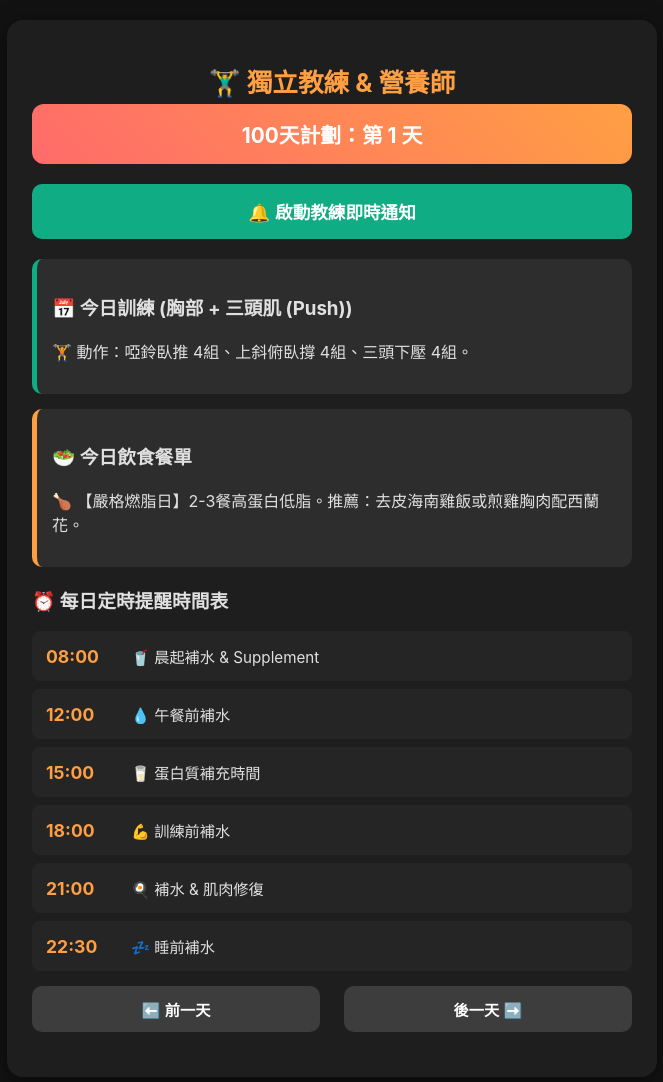
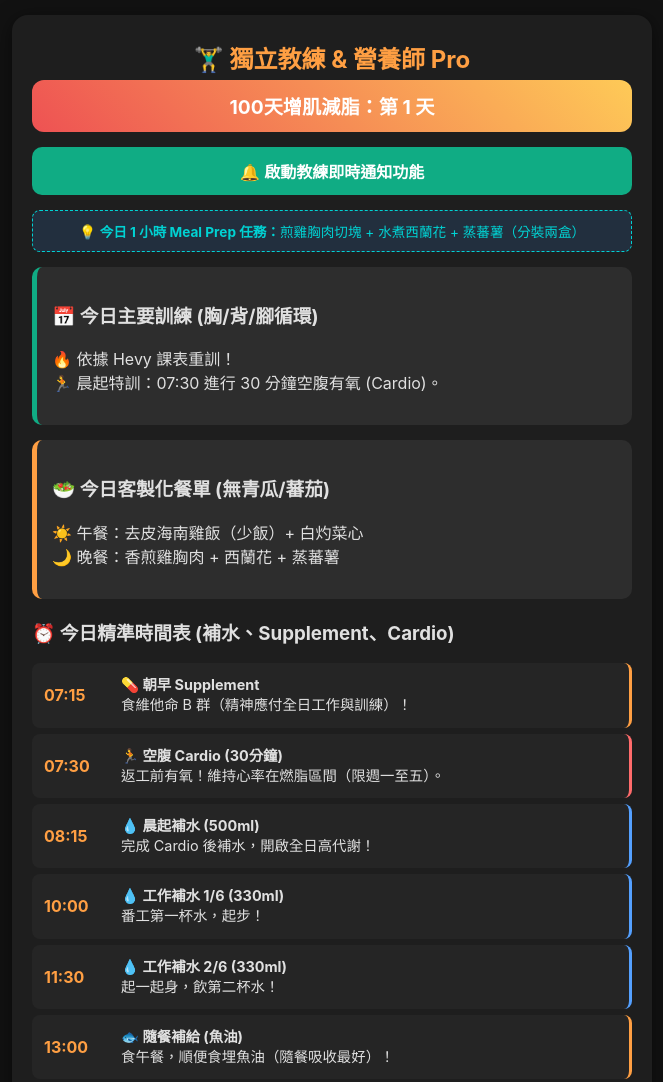
Before and after one commit to vinsonkan/Myfitness, a plain HTML site: page index.html in a window 1280 px wide. Shown: the top 1082 px of the page, without its empty margins (308-971 px from the left). Drawn offline with Linux system fonts and the light colour scheme.

Commit message:
Update index.html

```diff
--- a/index.html
+++ b/index.html
@@ -3,12 +3,11 @@
 <head>
     <meta charset="UTF-8">
     <meta name="viewport" content="width=device-width, initial-scale=1.0, user-scalable=no, viewport-fit=cover">
-    <title>100天增肌減脂私人教練</title>
+    <title>100天極致增肌減脂教練 Pro</title>
 
     <meta name="apple-mobile-web-app-capable" content="yes">
     <meta name="apple-mobile-web-app-status-bar-style" content="black-translucent">
-    <meta name="apple-mobile-web-app-title" content="100天教練">
-
+    <meta name="apple-mobile-web-app-title" content="100天教練Pro">
     <link rel="apple-touch-icon" href="https://cdn-icons-png.flaticon.com/512/3135/3135715.png">
 
     <style>
@@ -17,44 +16,52 @@
             --safe-bottom: env(safe-area-inset-bottom, 20px);
         }
         body {
-            font-family: -apple-system, BlinkMacSystemFont, 'Segoe UI', Roboto, Helvetica, Arial, sans-serif;
+            font-family: -apple-system, BlinkMacSystemFont, 'Segoe UI', Roboto, sans-serif;
             background-color: #121212;
             color: #e0e0e0;
             margin: 0;
-            padding: calc(var(--safe-top) + 20px) 20px calc(var(--safe-bottom) + 20px) 20px;
+            padding: calc(var(--safe-top) + 15px) 15px calc(var(--safe-bottom) + 15px) 15px;
             -webkit-tap-highlight-color: transparent;
         }
-        .container { max-width: 600px; margin: 0 auto; background: #1e1e1e; padding: 25px; border-radius: 16px; box-shadow: 0 4px 20px rgba(0,0,0,0.5); }
-        h1 { text-align: center; color: #ff9f43; font-size: 1.6em; margin-bottom: 5px; }
-        .day-counter { background: linear-gradient(45deg, #ff6b6b, #ff9f43); padding: 15px; border-radius: 12px; text-align: center; font-size: 1.3em; font-weight: bold; color: white; margin-bottom: 20px; }
+        .container { max-width: 600px; margin: 0 auto; background: #1e1e1e; padding: 20px; border-radius: 16px; box-shadow: 0 4px 20px rgba(0,0,0,0.5); }
+        h1 { text-align: center; color: #ff9f43; font-size: 1.5em; margin: 5px 0; }
+        .day-counter { background: linear-gradient(45deg, #ee5253, #feca57); padding: 12px; border-radius: 12px; text-align: center; font-size: 1.2em; font-weight: bold; color: white; margin-bottom: 15px; }
         .routine-box { background: #2d2d2d; padding: 15px; border-radius: 10px; margin-bottom: 15px; border-left: 5px solid #10ac84; }
-        .time-slot { display: flex; justify-content: space-between; align-items: center; padding: 14px; background: #252525; margin-bottom: 8px; border-radius: 8px; }
-        .time { color: #ff9f43; font-weight: bold; min-width: 70px; font-size: 1.1em; }
-        .task { flex-grow: 1; margin-left: 15px; font-size: 0.95em; }
-        button { display: block; width: 100%; padding: 15px; background: #10ac84; color: white; border: none; border-radius: 10px; font-size: 1.1em; font-weight: bold; cursor: pointer; margin-bottom: 20px; }
+        .time-slot { display: flex; justify-content: space-between; align-items: center; padding: 12px; background: #252525; margin-bottom: 6px; border-radius: 8px; border-right: 3px solid transparent; }
+        .time-slot.water { border-right-color: #54a0ff; }
+        .time-slot.supplement { border-right-color: #ff9f43; }
+        .time-slot.cardio { border-right-color: #ff6b6b; }
+        .time { color: #ff9f43; font-weight: bold; min-width: 65px; font-size: 1em; }
+        .task { flex-grow: 1; margin-left: 12px; font-size: 0.9em; line-height: 1.4; }
+        button.action-btn { display: block; width: 100%; padding: 12px; background: #10ac84; color: white; border: none; border-radius: 10px; font-size: 1em; font-weight: bold; cursor: pointer; margin-bottom: 15px; }
         .day-btn-container { display: flex; justify-content: space-between; margin-top: 15px; }
-        .day-btn { width: 48%; background: #3d3d3d; padding: 12px; font-size: 0.95em; }
+        .day-btn { width: 48%; background: #3d3d3d; padding: 10px; font-size: 0.9em; color: white; border: none; border-radius: 8px; }
+        .meal-prep-tip { background: #222f3e; padding: 10px; border-radius: 8px; font-size: 0.85em; color: #00d2d3; margin-bottom: 15px; text-align: center; border: 1px dashed #00d2d3; }
     </style>
 </head>
 <body>
 
 <div class="container">
-    <h1>🏋️‍♂️ 獨立教練 & 營養師</h1>
+    <h1>🏋️‍♂️ 獨立教練 & 營養師 Pro</h1>
     <div class="day-counter" id="dayDisplay">100天計劃：第 1 天</div>
 
-    <button onclick="requestPermission()">🔔 啟動教練即時通知</button>
+    <button class="action-btn" onclick="requestPermission()">🔔 啟動教練即時通知功能</button>
+
+    <div class="meal-prep-tip">
+        💡 <b>今日 1 小時 Meal Prep 任務：</b><span id="prepTip">正在規劃食材...</span>
+    </div>
 
     <div class="routine-box">
-        <h3>📅 今日訓練 (<span id="trainingType">胸部 + 三頭</span>)</h3>
+        <h3>📅 今日主要訓練 (胸/背/腳循環)</h3>
         <p id="trainingDetails">載入中...</p>
     </div>
 
     <div class="routine-box" style="border-left-color: #ff9f43;">
-        <h3>🥗 今日飲食餐單</h3>
+        <h3>🥗 今日客製化餐單 (無青瓜/蕃茄)</h3>
         <p id="dietDetails">載入中...</p>
     </div>
 
-    <h3>⏰ 每日定時提醒時間表</h3>
+    <h3>⏰ 今日精準時間表 (補水、Supplement、Cardio)</h3>
     <div id="timeline"></div>
 
     <div class="day-btn-container">
@@ -66,22 +73,60 @@
 <script>
     let currentPlanDay = parseInt(localStorage.getItem('currentPlanDay')) || 1;
 
-    const trainingRoutines = {
-        "胸背腳循環": [
-            { type: "胸部 + 三頭肌 (Push)", target: "🏋️ 動作：啞鈴臥推 4組、上斜俯臥撐 4組、三頭下壓 4組。" },
-            { type: "背部 + 二頭肌 (Pull)", target: "🏋️ 動作：引體上升/滑輪下拉 4組、啞鈴划船 4組、雙臂二頭彎舉 4組。" },
-            { type: "腿部 + 肩部 (Legs)", target: "🏋️ 動作：深蹲 4組、保加利亞單腿蹲 4組、啞鈴推舉 4組。" }
-        ],
-        "休息": { type: "完全休息日 (Rest)", target: "🧘 休息：做30分鐘全身拉筋伸展，等肌肉好好修復。" }
-    };
+    // 依據你的 Hevy Preference（胸背腳一週重複兩次）與返工 Cardio 安排
+    const trainingRoutines = [
+        { type: "星期一：胸部 + 三頭肌 (Push)", target: "🔥 依據 Hevy 課表重訓！\n🏃 晨起特訓：07:30 進行 30 分鐘空腹有氧 (Cardio)。" },
+        { type: "星期二：背部 + 二頭肌 (Pull)", target: "🔥 依據 Hevy 課表重訓！\n🏃 晨起特訓：07:30 進行 30 分鐘空腹有氧 (Cardio)。" },
+        { type: "星期三：腿部 + 肩部 (Legs)", target: "🔥 依據 Hevy 課表重訓！\n🏃 晨起特訓：07:30 進行 30 分鐘空腹有氧 (Cardio)。" },
+        { type: "星期四：胸部 + 三頭肌 (Push)", target: "🔥 依據 Hevy 課表重訓！\n🏃 晨起特訓：07:30 進行 30 分鐘空腹有氧 (Cardio)。" },
+        { type: "星期五：背部 + 二頭肌 (Pull)", target: "🔥 依據 Hevy 課表重訓！\n🏃 晨起特訓：07:30 進行 30 分鐘空腹有氧 (Cardio)。" },
+        { type: "星期六：腿部 + 肩部 (Legs)", target: "🔥 依據 Hevy 課表重訓！\n🧘 今日週末無 Cardio，全力專注重訓突破！" },
+        { type: "星期日：完全休息日 (Rest Day)", target: "🧘 今日全身肌肉修復。做 30 分鐘滾筒放鬆或拉筋伸展。" }
+    ];
 
+    // 100 天多變餐單庫（每週輪替，嚴格避開青瓜、蕃茄）
+    const weeklyDiets = [
+        // 第一、五、九周
+        {
+            prep: "煎雞胸肉切塊 + 水煮西蘭花 + 蒸蕃薯（分裝兩盒）",
+            menu: "☀️ 午餐：去皮海南雞飯（少飯）+ 白灼菜心\n🌙 晚餐：香煎雞胸肉 + 西蘭花 + 蒸蕃薯"
+        },
+        // 第二、六、十周
+        {
+            prep: "蒜蓉炒牛肉片 + 炒雜菇 + 糙米飯",
+            menu: "☀️ 午餐：滑蛋蝦仁飯（少飯）+ 蒜茸西蘭花\n🌙 晚餐：黑椒牛柳炒雜菇 + 糙米飯"
+        },
+        // 第三、七周
+        {
+            prep: "香煎三文魚扒 + 水煮蘆筍 + 烤南瓜",
+            menu: "☀️ 午餐：外食選擇 - 切雞燒肉飯（去皮/少飯）\n🌙 晚餐：香煎三文魚扒 + 水煮蘆筍 + 烤南瓜"
+        },
+        // 第四、八周
+        {
+            prep: "蒸鱸魚菲力 + 炒椰菜 + 蒸薯仔",
+            menu: "☀️ 午餐：鮮牛肉湯米粉 + 灼芥蘭（不加羗蔥）\n🌙 晚餐：清蒸鱸魚菲力 + 清炒椰菜 + 蒸薯仔"
+        }
+    ];
+
+    // 每日精準時間表
     const dailySchedule = [
-        { time: "08:00", title: "🥤 晨起補水 & Supplement", body: "飲水 500ml + 食綜合維他命同魚油！" },
-        { time: "12:00", title: "💧 午餐前補水", body: "飮水 500ml，準備食高蛋白午餐。" },
-        { time: "15:00", title: "🥛 蛋白質補充時間", body: "飲水 500ml + 飲第一杯 Protein Shake！" },
-        { time: "18:00", title: "💪 訓練前補水", body: "飲水 500ml，為陣間嘅特訓注入水分！" },
-        { time: "21:00", title: "🍳 補水 & 肌肉修復", body: "飲水 500ml + 飲第二杯 Protein Shake 或食晚餐！" },
-        { time: "22:30", title: "💤 睡前補水", body: "飲埋最後 500ml 水，今日 3000ml 目標達成！" }
+        { time: "07:15", type: "supplement", title: "💊 朝早 Supplement", body: "食維他命 B 群（精神應付全日工作與訓練）！" },
+        { time: "07:30", type: "cardio", title: "🏃 空腹 Cardio (30分鐘)", body: "返工前有氧！維持心率在燃脂區間（限週一至五）。" },
+        { time: "08:15", type: "water", title: "💧 晨起補水 (500ml)", body: "完成 Cardio 後補水，開啟全日高代謝！" },
+
+        // 工作期間 9 小時，分開 6 次飲水 (每 1.5 小時一次，每次 ~330ml，合共約 2000ml)
+        { time: "10:00", type: "water", title: "💧 工作補水 1/6 (330ml)", body: "番工第一杯水，起步！" },
+        { time: "11:30", type: "water", title: "💧 工作補水 2/6 (330ml)", body: "起一起身，飲第二杯水！" },
+        { time: "13:00", type: "supplement", title: "🐟 隨餐補給 (魚油)", body: "食午餐，順便食埋魚油（隨餐吸收最好）！" },
+        { time: "13:30", type: "water", title: "💧 工作補水 3/6 (330ml)", body: "飯後第三杯水，幫助消化！" },
+        { time: "15:00", type: "supplement", title: "🥛 下午茶 Protein Shake", body: "飲第一杯 Protein Shake + 飲水 330ml (工作補水 4/6)！" },
+        { time: "16:30", type: "water", title: "💧 工作補水 5/6 (330ml)", body: "就快放工，飲第五杯水！" },
+        { time: "18:00", type: "water", title: "💧 工作補水 6/6 (330ml)", body: "放工前飲完工作期最後一杯水！" },
+
+        // 訓練後與睡前
+        { time: "21:00", type: "supplement", title: "💪 特訓後黃金修復", body: "飲第二杯 Protein Shake + 食 5g 肌酸 (Creatine) 幫助肌肉飽和！" },
+        { time: "21:30", type: "water", title: "💧 晚間補水 (500ml)", body: "補充重訓流失嘅水分。" },
+        { time: "23:00", type: "water", title: "💧 睡前最後補水 (500ml)", body: "飮埋最後 500ml，全日 3000ml 目標完美達成！" }
     ];
 
     function updateDashboard() {
@@ -89,27 +134,36 @@
         if(currentPlanDay < 1) currentPlanDay = 100;
         localStorage.setItem('currentPlanDay', currentPlanDay);
 
-        document.getElementById("dayDisplay").innerText = `100天計劃：第 ${currentPlanDay} 天`;
+        document.getElementById("dayDisplay").innerText = `100天增肌減脂：第 ${currentPlanDay} 天`;
 
-        const weekDay = ((currentPlanDay - 1) % 7) + 1;
-        let train, diet;
+        // 計算星期幾 (0 是星期一, 6 是星期日)
+        const weekDayIndex = (currentPlanDay - 1) % 7;
 
-        if (weekDay === 7) {
-            train = trainingRoutines["休息"];
-            diet = "🍕 【Cheat Day】一餐隨心食！其餘兩餐保持高蛋白（如雞肉飯），好好放鬆。";
+        // 每 28 天為一個大週期，每 7 天換一次餐單
+        const currentWeekNum = Math.floor((currentPlanDay - 1) / 7) + 1;
+        const dietIndex = (currentWeekNum - 1) % weeklyDiets.length;
+
+        let train = trainingRoutines[weekDayIndex];
+        let diet = weeklyDiets[dietIndex];
+
+        // 星期日特別處理 (Cheat Day)
+        if (weekDayIndex === 6) {
+            document.getElementById("trainingDetails").innerText = train.target;
+            document.getElementById("dietDetails").innerText = "🍕 【快樂 Cheat Day】\n今晚可以放鬆食一餐你最鍾意嘅野！其餘兩餐保持高蛋白即可，唔好暴飲暴食。";
+            document.getElementById("prepTip").innerText = "今日休息，放假唔洗 Meal Prep！去享受一頓美食啦。";
         } else {
-            const cycleIndex = (weekDay - 1) % 3;
-            train = trainingRoutines["胸背腳循環"][cycleIndex];
-            diet = "🍗 【嚴格燃脂日】2-3餐高蛋白低脂。推薦：去皮海南雞飯或煎雞胸肉配西蘭花。";
+            document.getElementById("trainingDetails").innerText = train.target;
+            document.getElementById("dietDetails").innerText = diet.menu;
+            document.getElementById("prepTip").innerText = diet.prep;
         }
 
-        document.getElementById("trainingType").innerText = train.type;
-        document.getElementById("trainingDetails").innerText = train.target;
-        document.getElementById("dietDetails").innerText = diet;
-
+        // 渲染時間表 (如果是週末，自動隱藏 07:30 的 Cardio 提示)
         let html = "";
         dailySchedule.forEach(item => {
-            html += `<div class="time-slot"><span class="time">${item.time}</span><span class="task">${item.title}</span></div>`;
+            if (item.time === "07:30" && (weekDayIndex === 5 || weekDayIndex === 6)) {
+                return; // 星期六日不渲染 Cardio 提示
+            }
+            html += `<div class="time-slot ${item.type}"><span class="time">${item.time}</span><span class="task"><b>${item.title}</b><br>${item.body}</span></div>`;
         });
         document.getElementById("timeline").innerHTML = html;
     }
@@ -120,23 +174,28 @@
     }
 
     function requestPermission() {
-        if (!("Notification" in window)) { alert("此設備目前未支援通知，請確保已將網頁「加入主畫面」後再點擊。"); return; }
+        if (!("Notification" in window)) { alert("請確保已將網頁「加入主畫面」後再點擊啟動。"); return; }
         Notification.requestPermission().then(permission => {
             if (permission === "granted") {
-                new Notification("私人教練提示", { body: "100天增肌減脂計劃已經啟動，一齊加油！" });
+                alert("Pro 版獨立教練通知已成功啟動！");
+                new Notification("私人教練 Pro", { body: "精準補水與 Supplement 系統已就緒，一齊燃脂增肌！" });
             }
         });
     }
 
+    // 每分鐘背景檢查
     setInterval(() => {
         const now = new Date();
         const curTime = `${String(now.getHours()).padStart(2, '0')}:${String(now.getMinutes()).padStart(2, '0')}`;
+        const weekDayIndex = (currentPlanDay - 1) % 7;
 
         dailySchedule.forEach(item => {
+            // 週末不發送 Cardio 通知
+            if (item.time === "07:30" && (weekDayIndex === 5 || weekDayIndex === 6)) return;
+
             if (item.time === curTime && Notification.permission === "granted") {
-                const trainType = document.getElementById("trainingType").innerText;
                 new Notification(item.title, {
-                    body: `${item.body}\n今日訓練: ${trainType}`,
+                    body: item.body,
                 });
             }
         });
```
